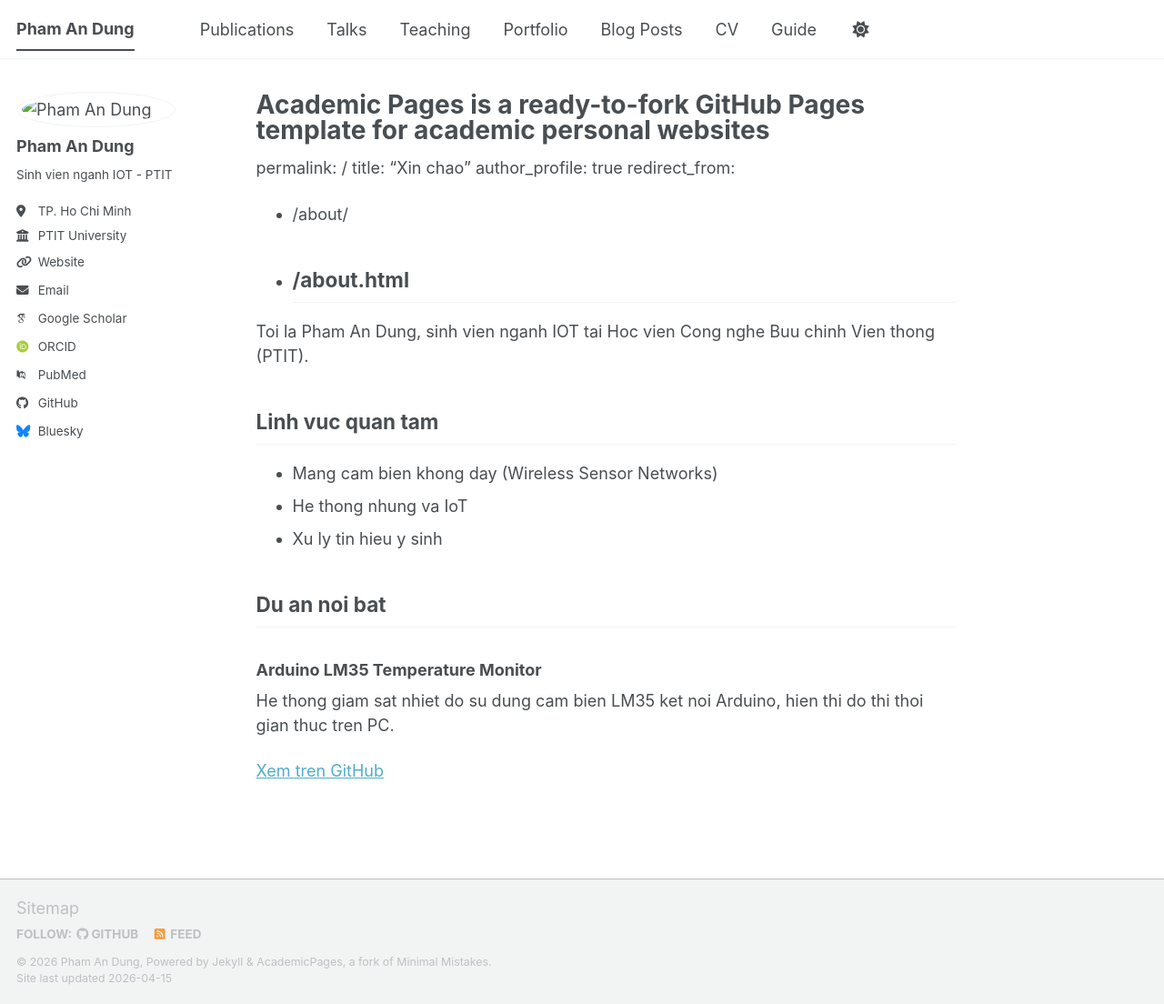
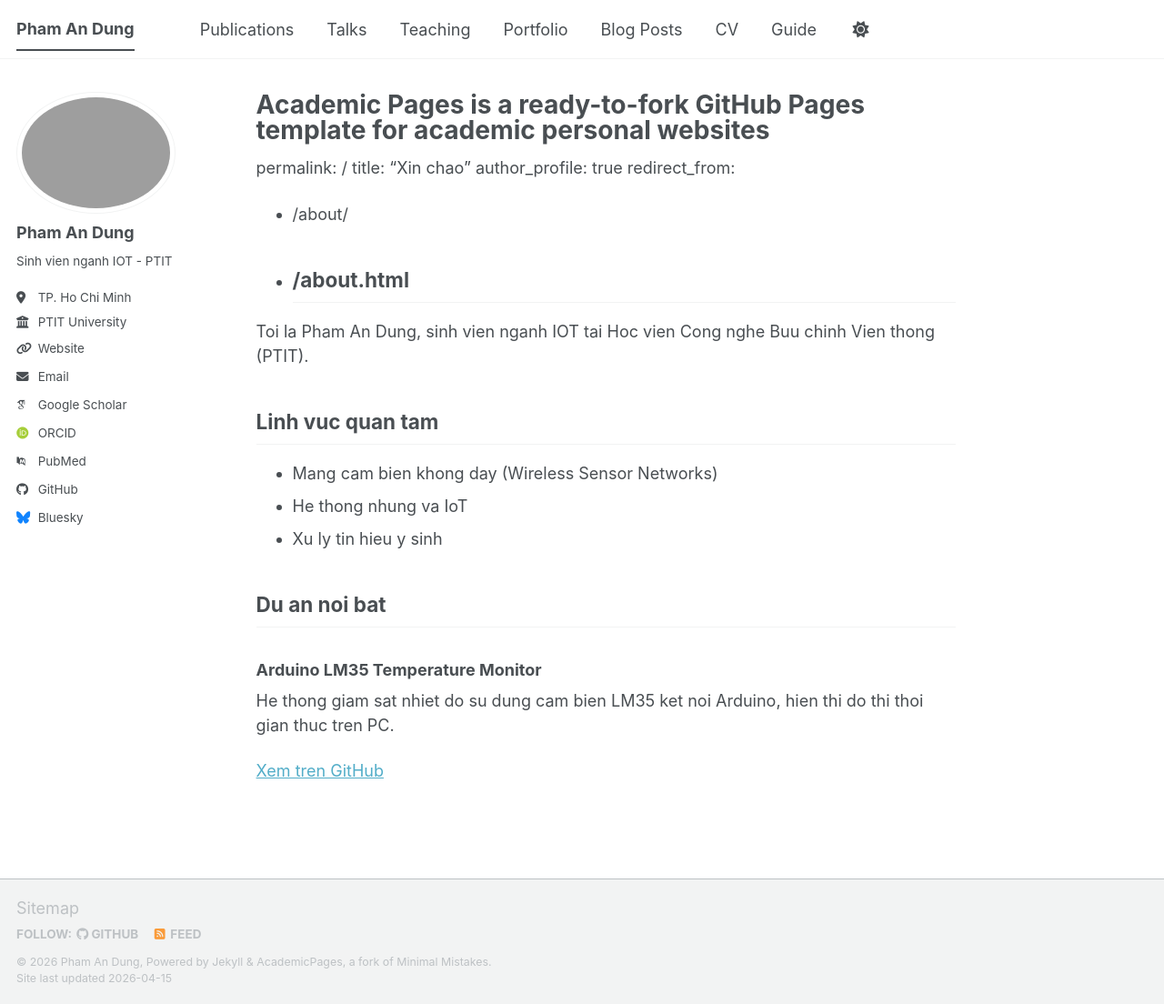
Before and after one commit to zrad224/zrad224.github.io, a Jekyll site: the page built from _pages/about.md, in a window 1280 px wide and 1104 px high. Shown: the whole window at 91% size. Built offline with Jekyll 4.4.1, drawn with Linux system fonts in a browser that asks for light colours; some web fonts are replaced; a script bundle is joined from its source files by our own code; library files that are not in the unit come from our copies.

Commit message:
fix avatar

```diff
--- a/_config.yml
+++ b/_config.yml
@@ -23,7 +23,7 @@ repository               : "academicpages/academicpages.github.io"
 #               Additional customization can be done by editing /_includes/author-profile.html
 author:
   # Biographic information
-  avatar           : /images/profile.png
+  avatar           : /images/avatar.png
   name             : Pham An Dung
   pronouns         : # example: "she/her"
   bio              : Sinh vien nganh IOT - PTIT
```
Also changed, not shown: images/avatar.png.png (renamed from images/profile.png).
